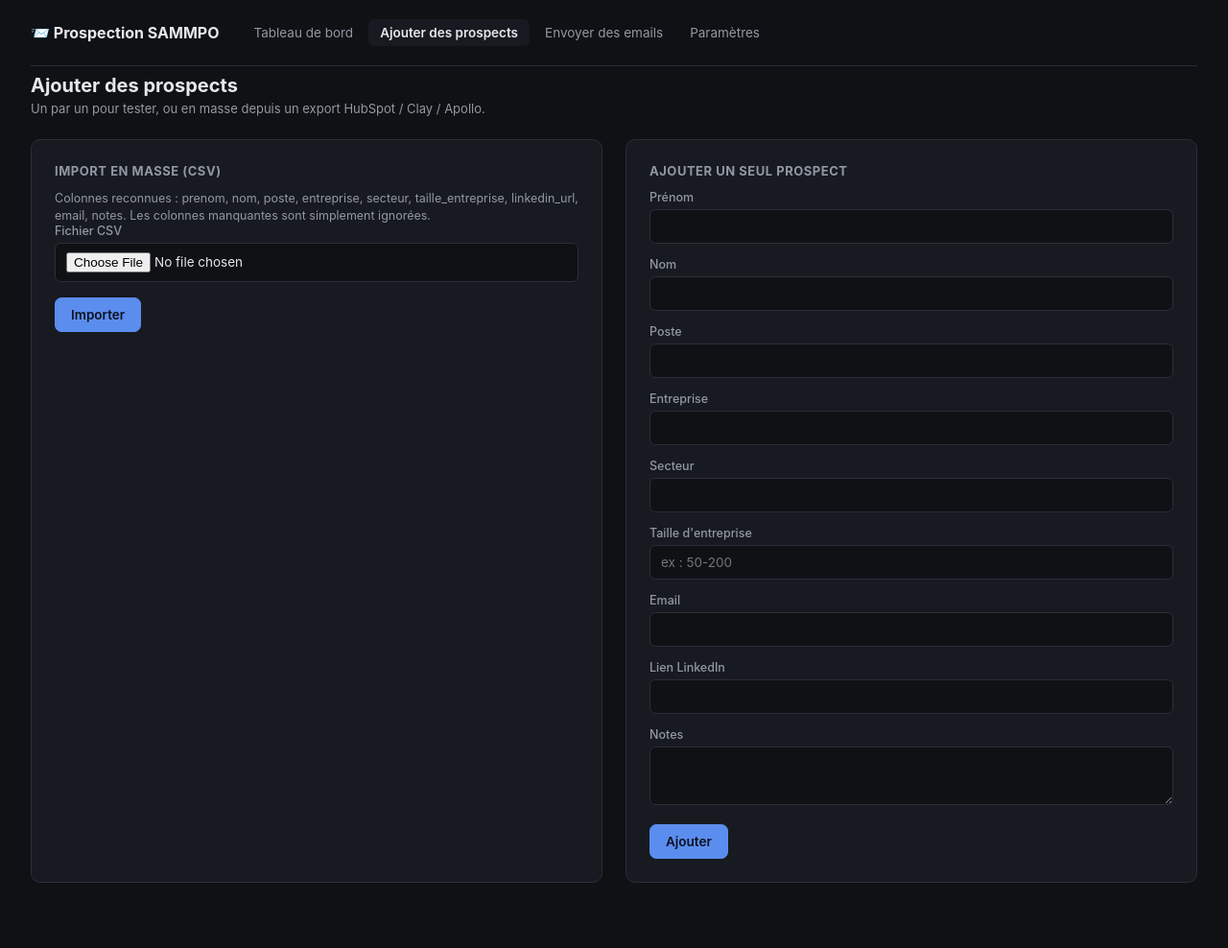
After one commit to alucardeuh/prosp, a Flask app: page /ajouter in a window 1280 px wide. The commit adds this page. Shown: the whole page at 96% size. Run offline with Flask 3, Linux system fonts and the light colour scheme.

Commit message:
Interface web complete : ajout, qualification, envoi, parametres

```diff
--- a/dashboard/app.py
+++ b/dashboard/app.py
@@ -1,28 +1,72 @@
 """
-Dashboard de suivi — lecture seule, local uniquement, aucune écriture en base.
+Interface web locale — pour tout piloter par clic plutôt que par le Terminal.
 
 Usage :
     python3 -m dashboard.app
 Puis ouvre http://127.0.0.1:5001 dans ton navigateur.
 
-Note : le port 5001 est utilisé plutôt que 5000 parce que macOS réserve le
-5000 pour AirPlay Receiver depuis Monterey — Flask sur 5000 y renvoie
-souvent une erreur 403 qui n'a rien à voir avec le code.
+Cette app tourne UNIQUEMENT en local (127.0.0.1) — elle n'est jamais
+exposée sur le réseau, donc pas de risque à ce que quelqu'un d'autre y
+accède depuis l'extérieur.
+
+Pages :
+    /            tableau de bord (funnel, liste, actions rapides)
+    /ajouter     ajouter des prospects (formulaire ou import CSV)
+    /envoi       rédiger et envoyer les emails, un par un, avec validation
+    /parametres  ICP, ton des emails, test de connexion Gmail
 """
 from __future__ import annotations
 
+import io
 import sys
+import tempfile
+from contextlib import redirect_stderr, redirect_stdout
 from pathlib import Path
 
-from flask import Flask, abort, render_template, request
+import yaml
+from flask import Flask, abort, flash, redirect, render_template, request, url_for
 
 sys.path.insert(0, str(Path(__file__).parent.parent))
+from agents import email_reader, email_sender, qualification  # noqa: E402
 from db import database as db  # noqa: E402
+from integrations import gmail_client  # noqa: E402
+from scripts import import_csv  # noqa: E402
 
 app = Flask(__name__)
+app.secret_key = "prospection-sammpo-local"  # app locale mono-utilisateur, pas d'enjeu de sécurité ici
 
 STATUTS = ["nouveau", "qualifie", "disqualifie", "contacte", "repondu", "rdv", "perdu", "desinscrit"]
 
+# Brouillons d'emails générés en attente de validation, gardés en mémoire
+# le temps de la session (perdus si le serveur redémarre — pas grave,
+# il suffit de re-générer, aucune donnée métier n'est perdue).
+_BROUILLONS: dict[int, dict] = {}
+
+
+def _executer_avec_capture(fn) -> str:
+    """Exécute fn() en capturant tout ce qu'elle affiche (print, erreurs),
+    pour l'afficher tel quel dans l'interface plutôt que dans un terminal."""
+    buffer = io.StringIO()
+    try:
+        with redirect_stdout(buffer), redirect_stderr(buffer):
+            fn()
+    except Exception as exc:  # noqa: BLE001 - on veut afficher l'erreur, pas planter la page
+        buffer.write(f"\n❌ ERREUR : {exc}\n")
+    return buffer.getvalue() or "(aucune sortie)"
+
+
+def _lignes(texte: str) -> list[str]:
+    """Transforme un textarea (une valeur par ligne) en liste, sans lignes vides."""
+    return [ligne.strip() for ligne in texte.splitlines() if ligne.strip()]
+
+
+def _cle_api_manquante() -> bool:
+    import os
+
+    return not os.environ.get("ANTHROPIC_API_KEY")
+
+
+# ---------------------------------------------------------------- dashboard
 
 @app.route("/")
 def index():
@@ -32,12 +76,8 @@ def index():
     total = sum(counts.values())
     prospects = db.list_prospects(statut=filtre) if filtre else db.list_prospects()
     return render_template(
-        "index.html",
-        counts=counts,
-        total=total,
-        prospects=prospects,
-        statuts=STATUTS,
-        filtre_actif=filtre,
+        "index.html", counts=counts, total=total, prospects=prospects,
+        statuts=STATUTS, filtre_actif=filtre, actif="dashboard",
     )
 
 
@@ -48,10 +88,190 @@ def detail(prospect_id: int):
     if not prospect:
         abort(404)
     interactions = db.list_interactions(prospect_id)
-    return render_template("prospect.html", prospect=prospect, interactions=interactions)
+    return render_template("prospect.html", prospect=prospect, interactions=interactions, actif="dashboard")
+
+
+# ---------------------------------------------------------------- actions rapides
+
+@app.route("/actions/qualifier", methods=["POST"])
+def action_qualifier():
+    if _cle_api_manquante():
+        flash("ANTHROPIC_API_KEY n'est pas définie dans .env — impossible de qualifier.", "erreur")
+        return redirect(url_for("index"))
+    log = _executer_avec_capture(lambda: qualification.run(dry_run=False))
+    return render_template("resultat.html", titre="Résultat de la qualification", log=log, actif="dashboard")
+
+
+@app.route("/actions/verifier-emails", methods=["POST"])
+def action_verifier_emails():
+    log = _executer_avec_capture(lambda: email_reader.run(dry_run=False, test_connexion=False))
+    return render_template("resultat.html", titre="Résultat de la vérification des emails", log=log, actif="dashboard")
+
+
+# ---------------------------------------------------------------- ajouter des prospects
+
+@app.route("/ajouter")
+def ajouter():
+    return render_template("ajouter.html", actif="ajouter")
+
+
+@app.route("/ajouter/manuel", methods=["POST"])
+def ajouter_manuel():
+    data = {
+        "prenom": request.form.get("prenom", ""),
+        "nom": request.form.get("nom", ""),
+        "poste": request.form.get("poste", ""),
+        "entreprise": request.form.get("entreprise", ""),
+        "secteur": request.form.get("secteur", ""),
+        "taille_entreprise": request.form.get("taille", ""),
+        "email": request.form.get("email") or None,
+        "linkedin_url": request.form.get("linkedin") or None,
+        "notes": request.form.get("notes") or None,
+        "source": "interface",
+    }
+    try:
+        prospect_id = db.add_prospect(data)
+        flash(f"Prospect ajouté (id {prospect_id}).", "succes")
+    except Exception as exc:  # noqa: BLE001
+        flash(f"Erreur lors de l'ajout : {exc}", "erreur")
+    return redirect(url_for("index"))
+
+
+@app.route("/ajouter/csv", methods=["POST"])
+def ajouter_csv():
+    fichier = request.files.get("fichier")
+    if not fichier or fichier.filename == "":
+        flash("Aucun fichier sélectionné.", "erreur")
+        return redirect(url_for("ajouter"))
+
+    chemin_temp = Path(tempfile.gettempdir()) / f"import_{fichier.filename}"
+    fichier.save(chemin_temp)
+    log = _executer_avec_capture(lambda: import_csv.import_csv(str(chemin_temp)))
+    chemin_temp.unlink(missing_ok=True)
+    return render_template("resultat.html", titre="Résultat de l'import CSV", log=log, actif="ajouter")
+
+
+# ---------------------------------------------------------------- envoi email
+
+@app.route("/envoi")
+def envoi():
+    db.init_db()
+    prospects = [p for p in db.list_prospects(statut="qualifie") if p.get("email")]
+    for p in prospects:
+        p["brouillon"] = _BROUILLONS.get(p["id"])
+    return render_template("envoi.html", prospects=prospects, actif="envoi")
+
+
+@app.route("/envoi/<int:prospect_id>/generer", methods=["POST"])
+def envoi_generer(prospect_id: int):
+    if _cle_api_manquante():
+        flash("ANTHROPIC_API_KEY n'est pas définie — impossible de générer un brouillon.", "erreur")
+        return redirect(url_for("envoi"))
+
+    prospect = db.get_prospect(prospect_id)
+    if not prospect:
+        abort(404)
+    try:
+        icp = email_sender.load_icp()
+        brief = email_sender.load_brief()
+        _BROUILLONS[prospect_id] = email_sender.redact_email(prospect, icp, brief)
+    except Exception as exc:  # noqa: BLE001
+        flash(f"Erreur lors de la génération du brouillon : {exc}", "erreur")
+    return redirect(url_for("envoi"))
+
+
+@app.route("/envoi/<int:prospect_id>/envoyer", methods=["POST"])
+def envoi_envoyer(prospect_id: int):
+    prospect = db.get_prospect(prospect_id)
+    brouillon = _BROUILLONS.get(prospect_id)
+    if not prospect or not brouillon:
+        flash("Pas de brouillon en attente pour ce prospect.", "erreur")
+        return redirect(url_for("envoi"))
+
+    try:
+        service = gmail_client.get_service()
+        gmail_client.send_message(service, prospect["email"], brouillon["objet"], brouillon["corps"])
+        db.update_statut(prospect_id, "contacte")
+        db.add_interaction(prospect_id, "email_envoye", f"Objet: {brouillon['objet']}")
+        _BROUILLONS.pop(prospect_id, None)
+        flash(f"Email envoyé à {prospect['prenom']} {prospect['nom']}.", "succes")
+    except Exception as exc:  # noqa: BLE001
+        flash(f"Erreur lors de l'envoi : {exc}", "erreur")
+    return redirect(url_for("envoi"))
+
+
+@app.route("/envoi/<int:prospect_id>/passer", methods=["POST"])
+def envoi_passer(prospect_id: int):
+    _BROUILLONS.pop(prospect_id, None)
+    flash("Brouillon écarté — ce prospect reste 'qualifié' pour une prochaine revue.", "info")
+    return redirect(url_for("envoi"))
+
+
+# ---------------------------------------------------------------- paramètres
+
+@app.route("/parametres")
+def parametres():
+    icp = qualification.load_icp()
+    brief = email_sender.load_brief()
+    return render_template("parametres.html", icp=icp, brief=brief, actif="parametres")
+
+
+@app.route("/parametres/icp", methods=["POST"])
+def parametres_icp():
+    icp = qualification.load_icp()
+    icp.setdefault("produit", {})
+    icp.setdefault("cible", {})
+    icp["produit"]["nom"] = request.form.get("produit_nom", "")
+    icp["produit"]["description"] = request.form.get("produit_description", "")
+    icp["produit"]["proposition_de_valeur"] = request.form.get("proposition_valeur", "")
+    icp["cible"]["secteurs"] = _lignes(request.form.get("secteurs", ""))
+    icp["cible"]["taille_entreprise"] = _lignes(request.form.get("taille_entreprise", ""))
+    icp["cible"]["postes"] = _lignes(request.form.get("postes", ""))
+    icp["cible"]["signaux_achat"] = _lignes(request.form.get("signaux_achat", ""))
+    icp["exclusions"] = _lignes(request.form.get("exclusions", ""))
+    try:
+        icp["seuil_qualification"] = int(request.form.get("seuil", 60))
+    except ValueError:
+        icp["seuil_qualification"] = 60
+
+    with open(qualification.ICP_PATH, "w", encoding="utf-8") as f:
+        yaml.safe_dump(icp, f, allow_unicode=True, sort_keys=False, default_flow_style=False)
+    flash("ICP mis à jour.", "succes")
+    return redirect(url_for("parametres"))
+
+
+@app.route("/parametres/brief", methods=["POST"])
+def parametres_brief():
+    try:
+        longueur = int(request.form.get("longueur", 150))
+    except ValueError:
+        longueur = 150
+
+    brief = {
+        "ton": request.form.get("ton", ""),
+        "longueur_max_mots": longueur,
+        "structure_attendue": request.form.get("structure", ""),
+        "signature": request.form.get("signature", ""),
+        "mention_obligatoire": request.form.get("mention", ""),
+    }
+    with open(email_sender.BRIEF_PATH, "w", encoding="utf-8") as f:
+        yaml.safe_dump(brief, f, allow_unicode=True, sort_keys=False, default_flow_style=False)
+    flash("Ton des emails mis à jour.", "succes")
+    return redirect(url_for("parametres"))
+
+
+@app.route("/parametres/tester-gmail", methods=["POST"])
+def parametres_tester_gmail():
+    try:
+        service = gmail_client.get_service()
+        messages = gmail_client.search_messages(service, query="", max_results=3)
+        flash(f"Connexion Gmail OK — {len(messages)} message(s) récent(s) trouvé(s).", "succes")
+    except Exception as exc:  # noqa: BLE001
+        flash(f"Erreur de connexion Gmail : {exc}", "erreur")
+    return redirect(url_for("parametres"))
 
 
 if __name__ == "__main__":
     db.init_db()
-    print("Dashboard disponible sur http://127.0.0.1:5001")
-    app.run(debug=True, port=5001)
+    print("Interface disponible sur http://127.0.0.1:5001")
+    app.run(debug=False, port=5001)
--- /dev/null
+++ b/dashboard/templates/ajouter.html
@@ -0,0 +1,59 @@
+{% extends "base.html" %}
+{% block content %}
+<h1>Ajouter des prospects</h1>
+<div class="sub">Un par un pour tester, ou en masse depuis un export HubSpot / Clay / Apollo.</div>
+
+<div class="grille-2">
+    <div class="carte">
+        <h2 style="margin-top:0">Import en masse (CSV)</h2>
+        <p class="aide">
+            Colonnes reconnues : prenom, nom, poste, entreprise, secteur,
+            taille_entreprise, linkedin_url, email, notes. Les colonnes
+            manquantes sont simplement ignorées.
+        </p>
+        <form method="post" action="/ajouter/csv" enctype="multipart/form-data">
+            <label for="fichier">Fichier CSV</label>
+            <input type="file" id="fichier" name="fichier" accept=".csv" required>
+            <div style="margin-top:16px">
+                <button type="submit" class="primaire">Importer</button>
+            </div>
+        </form>
+    </div>
+
+    <div class="carte">
+        <h2 style="margin-top:0">Ajouter un seul prospect</h2>
+        <form method="post" action="/ajouter/manuel">
+            <label for="prenom">Prénom</label>
+            <input type="text" id="prenom" name="prenom">
+
+            <label for="nom">Nom</label>
+            <input type="text" id="nom" name="nom">
+
+            <label for="poste">Poste</label>
+            <input type="text" id="poste" name="poste">
+
+            <label for="entreprise">Entreprise</label>
+            <input type="text" id="entreprise" name="entreprise">
+
+            <label for="secteur">Secteur</label>
+            <input type="text" id="secteur" name="secteur">
+
+            <label for="taille">Taille d'entreprise</label>
+            <input type="text" id="taille" name="taille" placeholder="ex : 50-200">
+
+            <label for="email">Email</label>
+            <input type="email" id="email" name="email">
+
+            <label for="linkedin">Lien LinkedIn</label>
+            <input type="text" id="linkedin" name="linkedin">
+
+            <label for="notes">Notes</label>
+            <textarea id="notes" name="notes" rows="2"></textarea>
+
+            <div style="margin-top:16px">
+                <button type="submit" class="primaire">Ajouter</button>
+            </div>
+        </form>
+    </div>
+</div>
+{% endblock %}
--- a/dashboard/templates/base.html
+++ b/dashboard/templates/base.html
@@ -2,11 +2,13 @@
 <html lang="fr">
 <head>
     <meta charset="UTF-8">
-    <title>{% block title %}Dashboard prospection{% endblock %}</title>
+    <meta name="viewport" content="width=device-width, initial-scale=1">
+    <title>{% block title %}Prospection SAMMPO{% endblock %}</title>
     <style>
         :root {
             --bg: #0f1115;
             --surface: #171a21;
+            --surface-2: #1d212b;
             --border: #2a2e38;
             --text: #e6e8eb;
             --text-dim: #9298a3;
@@ -21,33 +23,57 @@
             background: var(--bg);
             color: var(--text);
             margin: 0;
-            padding: 32px;
+            padding: 0 32px 48px;
         }
         h1 { font-size: 20px; margin: 0 0 4px; }
         h2 { font-size: 13px; color: var(--text-dim); text-transform: uppercase; letter-spacing: 0.04em; margin: 32px 0 12px; }
         .sub { color: var(--text-dim); font-size: 13px; margin-bottom: 24px; }
         a { color: var(--accent); text-decoration: none; }
         a:hover { text-decoration: underline; }
+        p.aide { color: var(--text-dim); font-size: 12.5px; margin: 4px 0 0; line-height: 1.4; }
 
+        /* --- Navigation --- */
+        nav {
+            display: flex; gap: 4px; align-items: center;
+            padding: 20px 0; margin-bottom: 8px;
+            border-bottom: 1px solid var(--border);
+        }
+        nav .brand { font-weight: 700; margin-right: 20px; color: var(--text); }
+        nav a.nav-link {
+            color: var(--text-dim); text-decoration: none; font-size: 13.5px;
+            padding: 6px 12px; border-radius: 6px;
+        }
+        nav a.nav-link:hover { background: var(--surface); color: var(--text); }
+        nav a.nav-link.actif { background: var(--surface); color: var(--text); font-weight: 600; }
+
+        /* --- Flash messages --- */
+        .flash { padding: 12px 16px; border-radius: 8px; margin: 20px 0; font-size: 13.5px; }
+        .flash.succes { background: rgba(63,184,114,0.12); color: var(--green); border: 1px solid rgba(63,184,114,0.3); }
+        .flash.erreur { background: rgba(229,83,75,0.12); color: var(--red); border: 1px solid rgba(229,83,75,0.3); }
+        .flash.info { background: rgba(91,141,239,0.12); color: var(--accent); border: 1px solid rgba(91,141,239,0.3); }
+
+        /* --- Funnel / cards --- */
         .funnel { display: flex; gap: 8px; margin-bottom: 32px; flex-wrap: wrap; }
         .funnel-item {
-            background: var(--surface);
-            border: 1px solid var(--border);
-            border-radius: 8px;
-            padding: 12px 16px;
-            min-width: 90px;
-            text-decoration: none;
-            color: var(--text);
+            background: var(--surface); border: 1px solid var(--border); border-radius: 8px;
+            padding: 12px 16px; min-width: 90px; text-decoration: none; color: var(--text);
         }
         .funnel-item.actif { border-color: var(--accent); }
         .funnel-item .count { font-size: 22px; font-weight: 600; }
         .funnel-item .label { font-size: 11px; color: var(--text-dim); text-transform: uppercase; letter-spacing: 0.03em; }
 
+        .carte {
+            background: var(--surface); border: 1px solid var(--border); border-radius: 10px;
+            padding: 24px; margin-bottom: 20px;
+        }
+        .actions-rapides { display: flex; gap: 12px; flex-wrap: wrap; margin-bottom: 32px; }
+
+        /* --- Table --- */
         table { width: 100%; border-collapse: collapse; background: var(--surface); border-radius: 8px; overflow: hidden; }
         th, td { padding: 10px 14px; text-align: left; border-bottom: 1px solid var(--border); font-size: 13px; }
         th { color: var(--text-dim); font-weight: 500; text-transform: uppercase; font-size: 11px; letter-spacing: 0.03em; }
         tr:last-child td { border-bottom: none; }
-        tr.clickable:hover { background: #1d212b; cursor: pointer; }
+        tr.clickable:hover { background: var(--surface-2); cursor: pointer; }
 
         .badge { display: inline-block; padding: 2px 8px; border-radius: 999px; font-size: 11px; font-weight: 600; white-space: nowrap; }
         .badge.nouveau { background: #2a2e38; color: var(--text-dim); }
@@ -68,9 +94,62 @@
 
         .interaction { background: var(--surface); border: 1px solid var(--border); border-radius: 8px; padding: 12px 16px; margin-bottom: 8px; font-size: 13px; }
         .interaction .meta { color: var(--text-dim); font-size: 11px; margin-bottom: 4px; }
+
+        /* --- Forms & buttons --- */
+        label { display: block; font-size: 12.5px; color: var(--text-dim); margin: 14px 0 5px; font-weight: 500; }
+        label:first-child { margin-top: 0; }
+        input[type=text], input[type=email], input[type=number], input[type=file], textarea, select {
+            width: 100%; background: var(--bg); border: 1px solid var(--border); border-radius: 6px;
+            padding: 9px 11px; color: var(--text); font-size: 13.5px; font-family: inherit;
+        }
+        input:focus, textarea:focus, select:focus { outline: none; border-color: var(--accent); }
+        textarea { resize: vertical; line-height: 1.5; }
+
+        button, .btn {
+            display: inline-flex; align-items: center; gap: 6px; cursor: pointer;
+            border: 1px solid var(--border); background: var(--surface); color: var(--text);
+            padding: 9px 16px; border-radius: 7px; font-size: 13.5px; font-weight: 500;
+            font-family: inherit;
+        }
+        button:hover, .btn:hover { background: var(--surface-2); text-decoration: none; }
+        button.primaire { background: var(--accent); border-color: var(--accent); color: #0b1220; font-weight: 600; }
+        button.primaire:hover { opacity: 0.9; }
+        button.succes { background: var(--green); border-color: var(--green); color: #0b1220; font-weight: 600; }
+        button.danger { background: transparent; border-color: var(--border); color: var(--text-dim); }
+        button.danger:hover { border-color: var(--red); color: var(--red); }
+        form.inline { display: inline; }
+
+        .grille-2 { display: grid; grid-template-columns: 1fr 1fr; gap: 24px; }
+        @media (max-width: 800px) { .grille-2 { grid-template-columns: 1fr; } }
+
+        pre.log {
+            background: var(--bg); border: 1px solid var(--border); border-radius: 8px;
+            padding: 16px; font-size: 12.5px; line-height: 1.6; overflow-x: auto;
+            white-space: pre-wrap; word-break: break-word;
+        }
+
+        .brouillon-objet { font-weight: 600; margin-bottom: 8px; }
+        .brouillon-corps {
+            background: var(--bg); border: 1px solid var(--border); border-radius: 8px;
+            padding: 16px; font-size: 13.5px; line-height: 1.6; white-space: pre-wrap; margin-bottom: 14px;
+        }
     </style>
 </head>
 <body>
+    <nav>
+        <span class="brand">📨 Prospection SAMMPO</span>
+        <a class="nav-link {{ 'actif' if actif == 'dashboard' }}" href="/">Tableau de bord</a>
+        <a class="nav-link {{ 'actif' if actif == 'ajouter' }}" href="/ajouter">Ajouter des prospects</a>
+        <a class="nav-link {{ 'actif' if actif == 'envoi' }}" href="/envoi">Envoyer des emails</a>
+        <a class="nav-link {{ 'actif' if actif == 'parametres' }}" href="/parametres">Paramètres</a>
+    </nav>
+
+    {% with messages = get_flashed_messages(with_categories=true) %}
+        {% for categorie, message in messages %}
+            <div class="flash {{ categorie }}">{{ message }}</div>
+        {% endfor %}
+    {% endwith %}
+
     {% block content %}{% endblock %}
 </body>
 </html>
```
Also changed, not shown: dashboard/templates/envoi.html (added, +51 -0 lines), dashboard/templates/index.html (+14 -1 lines), dashboard/templates/parametres.html (added, +81 -0 lines), dashboard/templates/resultat.html (added, +8 -0 lines), README.md.
